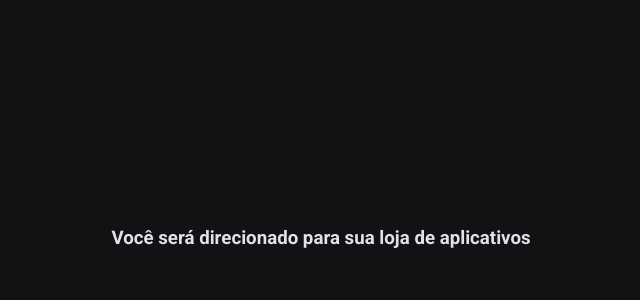
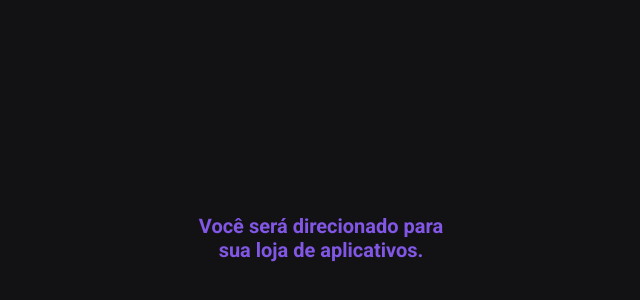
Before and after one commit to leoliveira28/android-or-ios, a Next.js app: page / in a window 1280 px wide. Shown: the part 162-462 px from the top of the page, without its empty margins (319-959 px from the left). Built offline with nearby package versions, Linux system fonts and the light colour scheme.

Commit message:
added some reponsive styles

```diff
--- a/src/pages/index.tsx
+++ b/src/pages/index.tsx
@@ -1,5 +1,4 @@
 import React, { useEffect, useState } from 'react'
-
 
 import { useRouter } from 'next/dist/client/router'
 import { Container } from '../styles/pages/Home'
@@ -10,30 +9,30 @@ const Home: React.FC = () => {
 
   useEffect(() => {
     function androidOrIOS() {
-      const userAgent = navigator.userAgent;
-      if(/android/i.test(userAgent)){
-        setDevice([{id: 1, deviceName: 'Sou Android'}])
-        router.push('https://play.google.com/store/apps/details?id=br.com.triibo.segcap')
-        return 'android';
+      const userAgent = navigator.userAgent
+      if (/android/i.test(userAgent)) {
+        setDevice([{ id: 1, deviceName: 'Sou Android' }])
+        router.push(
+          'https://play.google.com/store/apps/details?id=br.com.triibo.segcap'
+        )
+        return 'android'
       }
-      if(/iPad|iPhone|iPod/i.test(userAgent)){
-        router.push('https://apps.apple.com/br/app/sorte-sa%C3%BAde/id1626853627')
-        setDevice([{id: 1, deviceName: 'Sou Ios'}])
-          return 'ios';
+      if (/iPad|iPhone|iPod/i.test(userAgent)) {
+        router.push(
+          'https://apps.apple.com/br/app/sorte-sa%C3%BAde/id1626853627'
+        )
+        setDevice([{ id: 1, deviceName: 'Sou Ios' }])
+        return 'ios'
       }
     }
     androidOrIOS()
   }, [])
 
-
-
-return (
-    <div>
-      <Container>
-      <h3>Você será direcionado para sua loja de aplicativos</h3>
-      </Container>
-
-    </div>
+  return (
+    <Container>
+      <h3>Você será direcionado para</h3>
+      <h3>sua loja de aplicativos.</h3>
+    </Container>
   )
 }
 
--- a/src/styles/pages/Home.ts
+++ b/src/styles/pages/Home.ts
@@ -3,16 +3,16 @@ import styled from 'styled-components'
 export const Container = styled.div`
   width: 100vw;
   height: 100vh;
-
   display: flex;
   justify-content: center;
   align-items: center;
   flex-direction: column;
 
-  h1 {
-    font-size: 54px;
+
+  h3 {
+    font-size: 20px;
     color: ${props => props.theme.colors.primary};
-    margin-top: 40px;
+
   }
 
   p {
@@ -29,4 +29,13 @@ export const Container = styled.div`
     cursor: pointer;
 
   }
+
+  @media screen and (max-width: 768px) {
+    display: flex;
+    align-items: center;
+    justify-content: center;
+    width: 100vw;
+    height: 100vh;
+
+  }
 `
```
